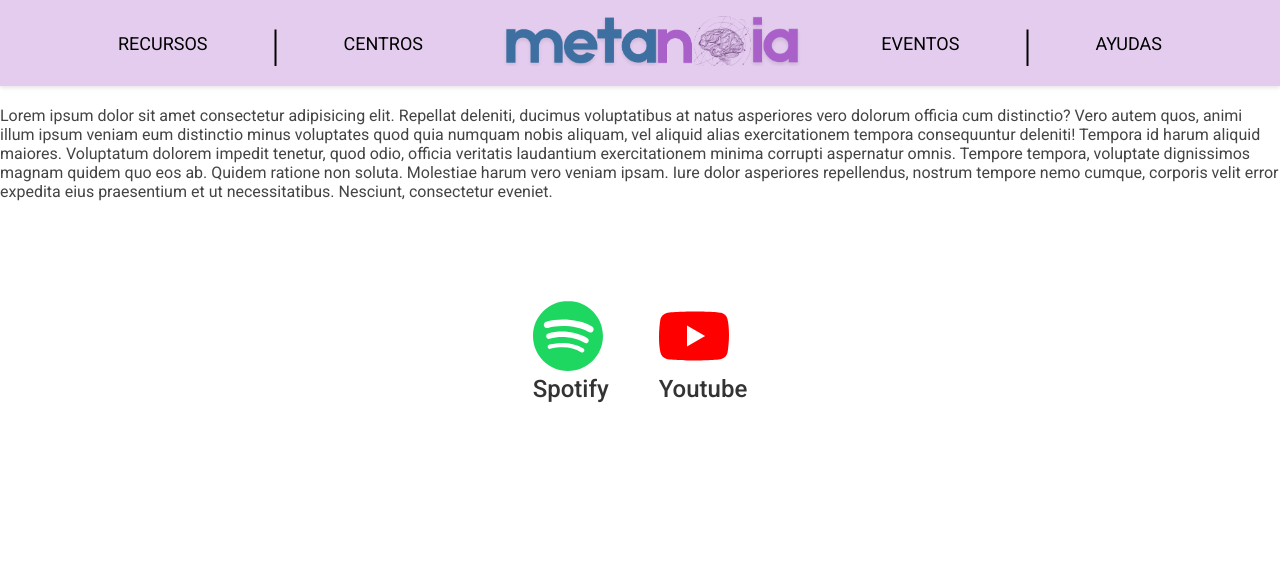
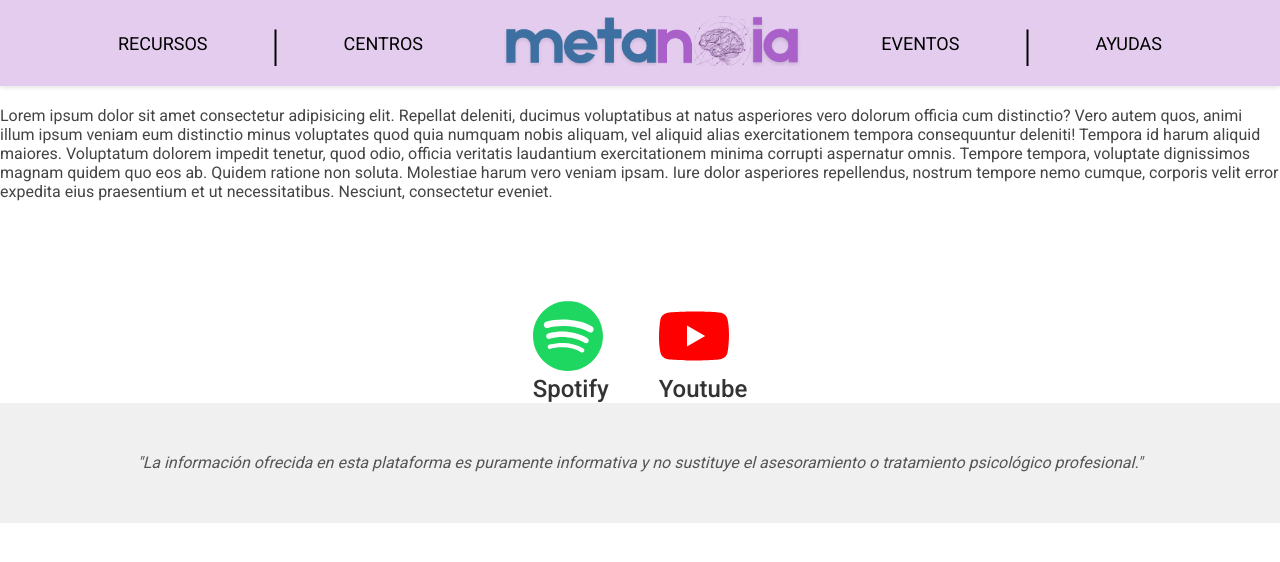
Before and after one commit to CristinaDomnguez/metanoia-project, a React (Vite) app in the folder frontend/: page /recursos in a window 1280 px wide. Shown: the top 562 px of the page. Built offline with nearby package versions, Linux system fonts and the light colour scheme.

Commit message:
feat:move router to App

```diff
--- a/frontend/src/App.jsx
+++ b/frontend/src/App.jsx
@@ -2,14 +2,37 @@ import { Home } from "./pages/Home/Home";
 import "./App.css";
 import { NavBar } from "./components/NavBar/NavBar";
 import { Footer } from "./components/Footer/Footer";
+import { createBrowserRouter, Outlet, RouterProvider } from "react-router-dom";
+import Resources from "./pages/Resources/Resources.jsx";
+
+// Configuración del enrutador
+const router = createBrowserRouter([
+  {
+    element: (
+      <>
+        <NavBar />
+        <Outlet />
+        <Footer />
+      </>
+    ),
+    children: [
+      {
+        path: "/",
+        element: <Home />,
+      },
+      {
+        path: "/recursos",
+        element: <Resources />,
+      },
+    ],
+  },
+]);
 
 function App() {
   return (
     /* Contenedor principal de la aplicación */
     <div className="app">
-      <NavBar />
-      <Home />
-      <Footer />
+      <RouterProvider router={router}>ooo</RouterProvider>
     </div>
   );
 }
--- a/frontend/src/main.jsx
+++ b/frontend/src/main.jsx
@@ -1,24 +1,10 @@
 import ReactDOM from "react-dom/client"; // Asegúrate de importar ReactDOM
-import { createBrowserRouter, RouterProvider } from "react-router-dom";
 import { StrictMode } from "react";
 import App from "./App.jsx";
-import Resources from "./pages/Resources/Resources.jsx";
-
-// Configuración del enrutador
-const router = createBrowserRouter([
-  {
-    path: "/",
-    element: <App />,
-  },
-  {
-    path: "/recursos",
-    element: <Resources />,
-  },
-]);
 
 // Renderizar el enrutador en la raíz
 ReactDOM.createRoot(document.getElementById("root")).render(
   <StrictMode>
-    <RouterProvider router={router} />
+    <App />
   </StrictMode>
 );
--- a/frontend/src/pages/Resources/Resources.jsx
+++ b/frontend/src/pages/Resources/Resources.jsx
@@ -1,10 +1,8 @@
-import { NavBar } from '../../components/NavBar/NavBar';
 import './Resources.css';
 
 export default function Resources() {
     return (
         <>
-            <NavBar />
             <div>
                 <p>
                     Lorem ipsum dolor sit amet consectetur adipisicing elit. Repellat deleniti, ducimus voluptatibus at natus asperiores vero dolorum officia cum distinctio? Vero autem quos, animi illum ipsum veniam eum distinctio minus voluptates quod quia numquam nobis aliquam, vel aliquid alias exercitationem tempora consequuntur deleniti! Tempora id harum aliquid maiores. Voluptatum dolorem impedit tenetur, quod odio, officia veritatis laudantium exercitationem minima corrupti aspernatur omnis. Tempore tempora, voluptate dignissimos magnam quidem quo eos ab. Quidem ratione non soluta. Molestiae harum vero veniam ipsam. Iure dolor asperiores repellendus, nostrum tempore nemo cumque, corporis velit error expedita eius praesentium et ut necessitatibus. Nesciunt, consectetur eveniet.
```
